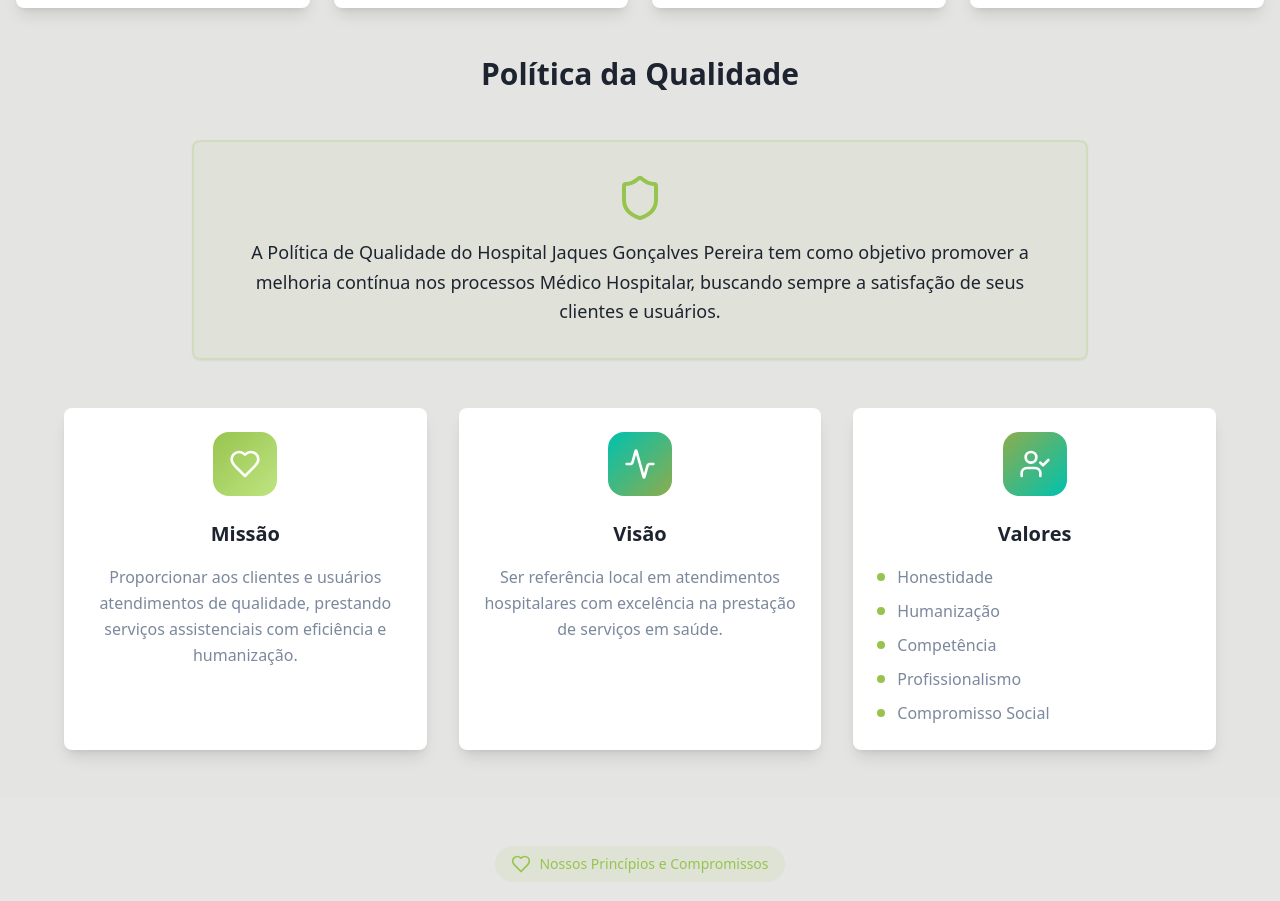
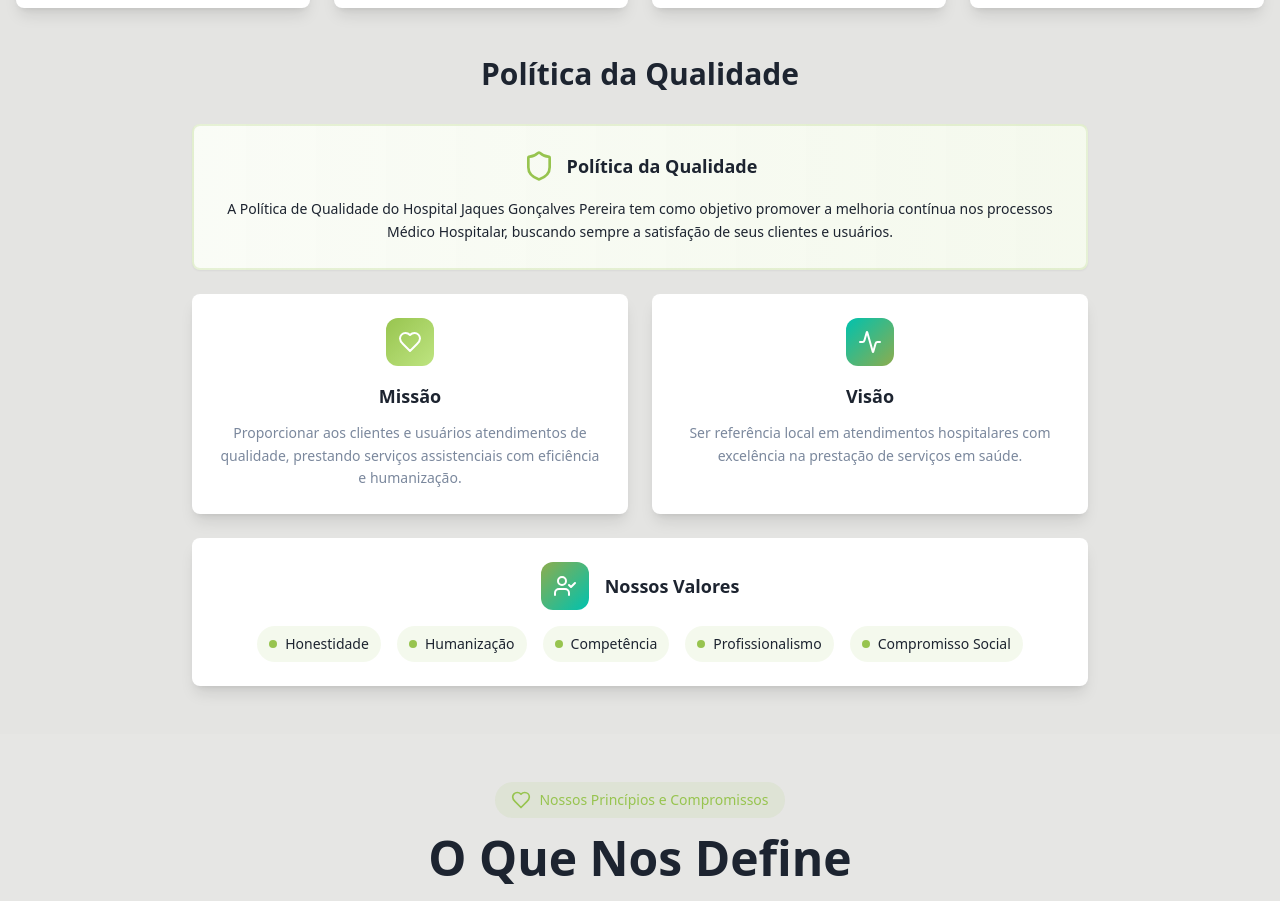
Before and after one commit to mataleone/vital-pages-launch, a React (Vite) app: page / in a window 1280 px wide. Shown: the part 2099-3000 px from the top of the page. Built offline with nearby package versions, Linux system fonts and the light colour scheme.

Commit message:
Refatorar seção Política da Qualidade
Melhorar a apresentação da seção "Política da Qualidade", tornando-a mais dinâmica e compacta.

```diff
--- a/src/components/ServicesSection.tsx
+++ b/src/components/ServicesSection.tsx
@@ -100,85 +100,77 @@ const ServicesSection = () => {
 
         {/* Quality Policy Section */}
         <div>
-          <h3 className="text-3xl font-bold text-foreground text-center mb-12">
+          <h3 className="text-3xl font-bold text-foreground text-center mb-8">
             Política da Qualidade
           </h3>
 
-          {/* Policy Statement */}
-          <div className="max-w-4xl mx-auto mb-12">
-            <Card className="border-2 border-primary/20 bg-primary/5">
-              <CardContent className="p-8 text-center">
-                <Shield className="w-12 h-12 text-primary mx-auto mb-4" />
-                <p className="text-lg text-foreground leading-relaxed">
+          {/* Compact Grid Layout */}
+          <div className="grid grid-cols-1 md:grid-cols-2 gap-6 max-w-4xl mx-auto">
+            {/* Policy Statement - Takes 2 columns on larger screens */}
+            <Card className="md:col-span-2 group hover:scale-[1.02] transition-all duration-300 border-2 border-primary/20 bg-gradient-to-r from-primary/5 to-primary/10">
+              <CardContent className="p-6 text-center">
+                <div className="flex items-center justify-center mb-4">
+                  <Shield className="w-8 h-8 text-primary mr-3" />
+                  <h4 className="text-lg font-bold text-foreground">Política da Qualidade</h4>
+                </div>
+                <p className="text-sm text-foreground leading-relaxed">
                   A Política de Qualidade do Hospital Jaques Gonçalves Pereira tem como objetivo promover a melhoria contínua nos processos Médico Hospitalar, buscando sempre a satisfação de seus clientes e usuários.
                 </p>
               </CardContent>
             </Card>
-          </div>
 
-          {/* Mission, Vision, Values Grid */}
-          <div className="grid grid-cols-1 lg:grid-cols-3 gap-8 max-w-6xl mx-auto">
             {/* Mission */}
-            <Card className="group hover:scale-105 transition-all duration-300 border-0 shadow-lg hover:shadow-xl bg-card">
-              <CardContent className="p-6 text-center h-full">
-                <div className="w-16 h-16 bg-gradient-to-br from-primary to-primary-glow rounded-2xl flex items-center justify-center mx-auto mb-6">
-                  <Heart className="w-8 h-8 text-white" />
+            <Card className="group hover:scale-105 hover:-translate-y-2 transition-all duration-300 border-0 shadow-lg hover:shadow-xl bg-card">
+              <CardContent className="p-6 text-center">
+                <div className="w-12 h-12 bg-gradient-to-br from-primary to-primary-glow rounded-xl flex items-center justify-center mx-auto mb-4 group-hover:rotate-6 transition-transform duration-300">
+                  <Heart className="w-6 h-6 text-white" />
                 </div>
-                <h4 className="text-xl font-bold text-foreground mb-4">
+                <h4 className="text-lg font-bold text-foreground mb-3">
                   Missão
                 </h4>
-                <p className="text-muted-foreground leading-relaxed">
+                <p className="text-sm text-muted-foreground leading-relaxed">
                   Proporcionar aos clientes e usuários atendimentos de qualidade, prestando serviços assistenciais com eficiência e humanização.
                 </p>
               </CardContent>
             </Card>
 
             {/* Vision */}
-            <Card className="group hover:scale-105 transition-all duration-300 border-0 shadow-lg hover:shadow-xl bg-card">
-              <CardContent className="p-6 text-center h-full">
-                <div className="w-16 h-16 bg-gradient-to-br from-secondary to-accent rounded-2xl flex items-center justify-center mx-auto mb-6">
-                  <Activity className="w-8 h-8 text-white" />
+            <Card className="group hover:scale-105 hover:-translate-y-2 transition-all duration-300 border-0 shadow-lg hover:shadow-xl bg-card">
+              <CardContent className="p-6 text-center">
+                <div className="w-12 h-12 bg-gradient-to-br from-secondary to-accent rounded-xl flex items-center justify-center mx-auto mb-4 group-hover:rotate-6 transition-transform duration-300">
+                  <Activity className="w-6 h-6 text-white" />
                 </div>
-                <h4 className="text-xl font-bold text-foreground mb-4">
+                <h4 className="text-lg font-bold text-foreground mb-3">
                   Visão
                 </h4>
-                <p className="text-muted-foreground leading-relaxed">
+                <p className="text-sm text-muted-foreground leading-relaxed">
                   Ser referência local em atendimentos hospitalares com excelência na prestação de serviços em saúde.
                 </p>
               </CardContent>
             </Card>
 
-            {/* Values */}
-            <Card className="group hover:scale-105 transition-all duration-300 border-0 shadow-lg hover:shadow-xl bg-card">
-              <CardContent className="p-6 text-center h-full">
-                <div className="w-16 h-16 bg-gradient-to-br from-accent to-secondary rounded-2xl flex items-center justify-center mx-auto mb-6">
-                  <UserCheck className="w-8 h-8 text-white" />
+            {/* Values - Spans 2 columns */}
+            <Card className="md:col-span-2 group hover:scale-[1.02] transition-all duration-300 border-0 shadow-lg hover:shadow-xl bg-card">
+              <CardContent className="p-6">
+                <div className="flex items-center justify-center mb-4">
+                  <div className="w-12 h-12 bg-gradient-to-br from-accent to-secondary rounded-xl flex items-center justify-center mr-4 group-hover:rotate-6 transition-transform duration-300">
+                    <UserCheck className="w-6 h-6 text-white" />
+                  </div>
+                  <h4 className="text-lg font-bold text-foreground">
+                    Nossos Valores
+                  </h4>
                 </div>
-                <h4 className="text-xl font-bold text-foreground mb-4">
-                  Valores
-                </h4>
-                <ul className="text-muted-foreground leading-relaxed space-y-2 text-left">
-                  <li className="flex items-center">
-                    <div className="w-2 h-2 bg-primary rounded-full mr-3"></div>
-                    Honestidade
-                  </li>
-                  <li className="flex items-center">
-                    <div className="w-2 h-2 bg-primary rounded-full mr-3"></div>
-                    Humanização
-                  </li>
-                  <li className="flex items-center">
-                    <div className="w-2 h-2 bg-primary rounded-full mr-3"></div>
-                    Competência
-                  </li>
-                  <li className="flex items-center">
-                    <div className="w-2 h-2 bg-primary rounded-full mr-3"></div>
-                    Profissionalismo
-                  </li>
-                  <li className="flex items-center">
-                    <div className="w-2 h-2 bg-primary rounded-full mr-3"></div>
-                    Compromisso Social
-                  </li>
-                </ul>
+                <div className="flex flex-wrap justify-center gap-4">
+                  {['Honestidade', 'Humanização', 'Competência', 'Profissionalismo', 'Compromisso Social'].map((value, index) => (
+                    <span
+                      key={index}
+                      className="inline-flex items-center px-3 py-2 bg-primary/10 text-foreground rounded-full text-sm font-medium hover:bg-primary/20 transition-colors duration-300"
+                    >
+                      <div className="w-2 h-2 bg-primary rounded-full mr-2"></div>
+                      {value}
+                    </span>
+                  ))}
+                </div>
               </CardContent>
             </Card>
           </div>
```
